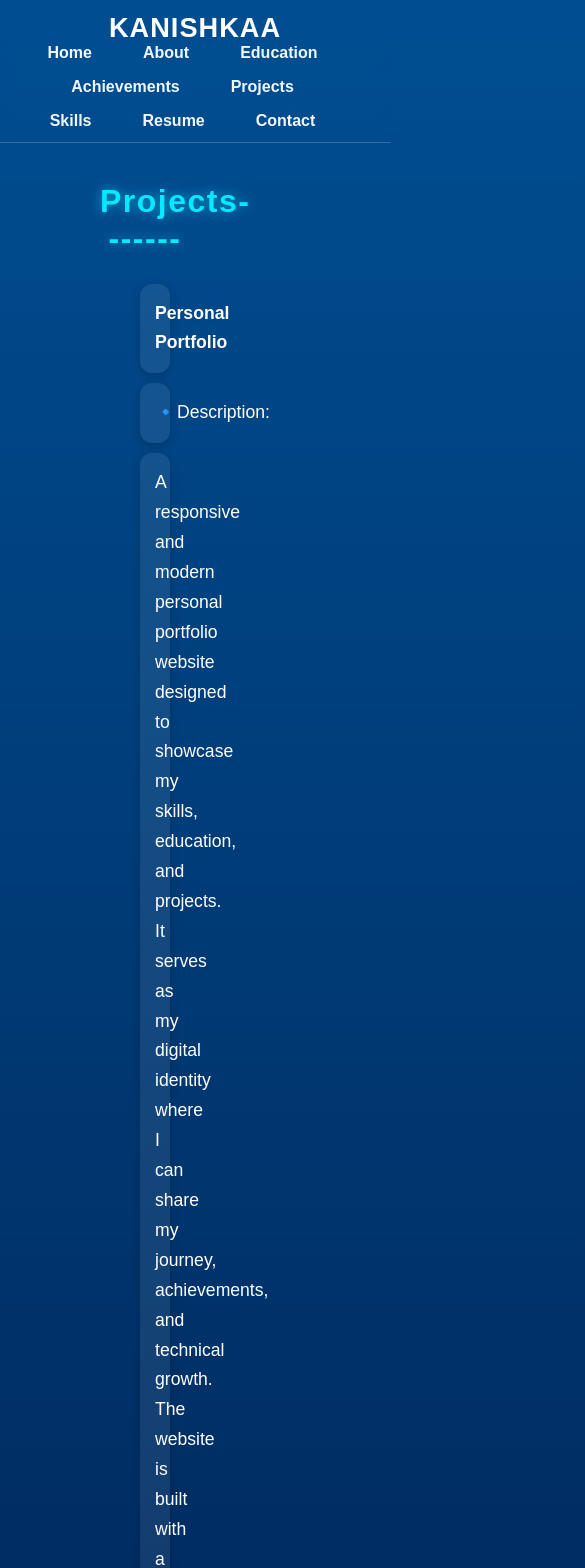
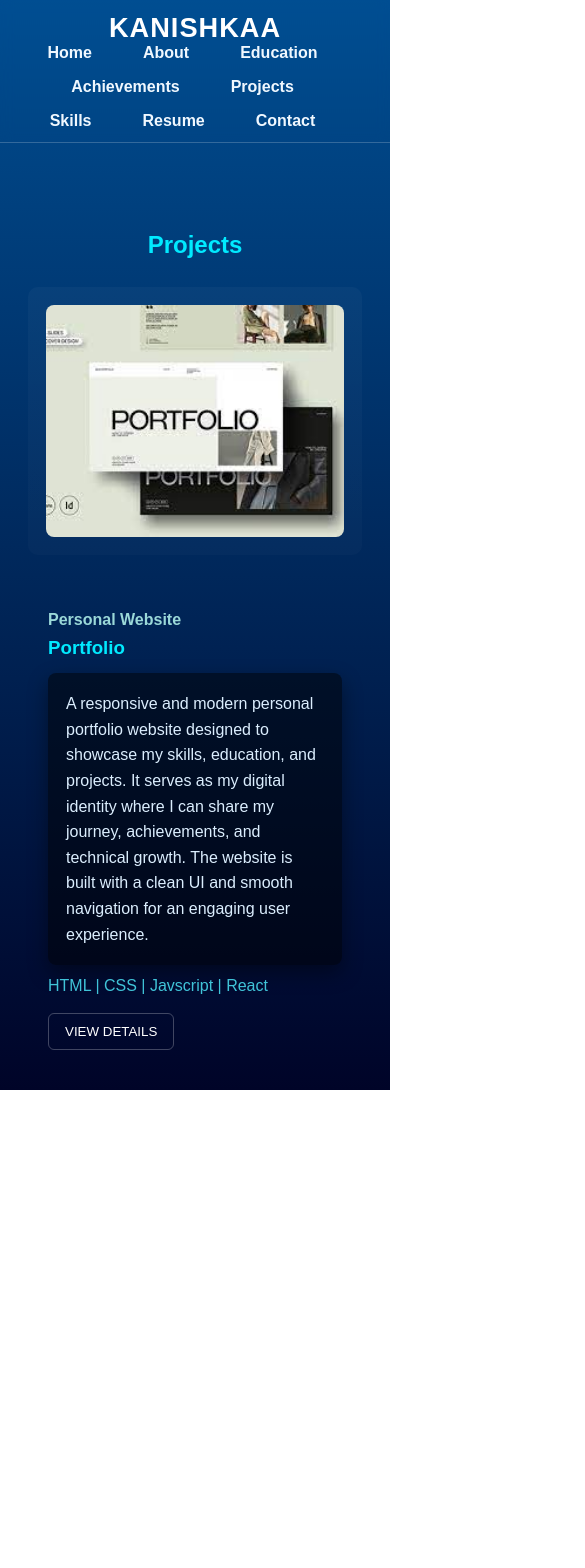
Before and after one commit to Kanishkaa-M/Portfolio, a React (Vite) app in the folder react-app/: page /projects in a window 390 px wide. Shown: the top 1568 px of the page, 585 px wide, since content can reach past the window. After the commit the page ends 1090 px from the top, so only its background shows below. Built offline with nearby package versions, Linux system fonts and the light colour scheme.

Commit message:
Made some updates to the project section

```diff
--- a/react-app/src/pages/Projects.jsx
+++ b/react-app/src/pages/Projects.jsx
@@ -1,21 +1,56 @@
-import React from 'react'
+import React, { useState } from 'react'
+import portfolio from '../assets/image.png'
 
 export default function Projects(){
+    const [open, setOpen] = useState(false)
+
+  const project = {
+    title: 'Portfolio',
+    subtitle: 'Personal Website',
+    description: `A responsive and modern personal portfolio website designed to showcase my skills, education, and projects. It serves as my digital identity where I can share my journey, achievements, and technical growth. The website is built with a clean UI and smooth navigation for an engaging user experience.`,
+    tech: ['HTML','CSS','Javscript','React'],
+    image: portfolio
+  }
+
   return (
-    <div className="about">
-      <h2>Projects-------</h2>
-      <div>
-        <p><b> Personal Portfolio</b></p>
-        <p>🔹Description:</p>
-        <p>A responsive and modern personal portfolio website designed to showcase my skills, education, and projects. It serves as my digital identity where I can share my journey, achievements, and technical growth. The website is built with a clean UI and smooth navigation for an engaging user experience.</p>
-        <p>🔹Tech Stack:</p>
-        <p>HTML, CSS</p>
-        <p>🔹Features:</p>
-        <p>Interactive home section with typing animation, About section, Education and skills sections, Project showcase with preview links, Resume download option, Contact section with direct links to LinkedIn, GitHub, and Gmail.</p>
-        <center>
-          <img src="/img/portfolio.jpeg" alt="portfolio preview" style={{width:500}} />
-        </center>
+    <section className="projects-section">
+      <h2 className="projects-title">Projects</h2>
+
+      <div className="featured-project">
+        <div className="project-media">
+          <img src={project.image} alt={project.title} />
+        </div>
+
+        <div className="project-info">
+          <p className="project-sub">{project.subtitle}</p>
+          <h3 className="project-title">{project.title}</h3>
+
+          <div className="project-card">
+            <p className="project-excerpt">{project.description}</p>
+          </div>
+
+          <p className="project-tech">{project.tech.join(' | ')}</p>
+
+          <div className="project-actions">
+            <button className="view-btn" onClick={() => setOpen(true)}>VIEW DETAILS</button>
+          </div>
+        </div>
       </div>
-    </div>
+
+      {open && (
+        <div className="modal-backdrop" onClick={() => setOpen(false)}>
+          <div className="modal" onClick={(e)=>e.stopPropagation()}>
+            <h3>{project.title}</h3>
+            <p className="modal-sub">{project.subtitle}</p>
+            <img src={project.image} alt={project.title} style={{maxWidth: '100%', borderRadius: 8, marginTop: 12}} />
+            <p style={{marginTop:12}}>{project.description}</p>
+            <p className="project-tech">{project.tech.join(' | ')}</p>
+            <div style={{textAlign:'right', marginTop:12}}>
+              <button className="view-btn" onClick={()=>setOpen(false)}>Close</button>
+            </div>
+          </div>
+        </div>
+      )}
+    </section>
   )
 }
--- a/react-app/src/style.css
+++ b/react-app/src/style.css
@@ -467,3 +467,92 @@ nav a:hover{
   from { transform: translateY(20px); opacity: 0; }
   to { transform: translateY(0); opacity: 1; }
 }
+.projects-section{
+  padding: 40px 100px;
+}
+.projects-title{
+  text-align: center;
+  color: #00eaff;
+  margin-bottom: 28px;
+}
+.featured-project{
+  display: grid;
+  grid-template-columns: 1fr 1fr;
+  gap: 28px;
+  align-items: center;
+}
+.project-media{
+  background: linear-gradient(180deg, rgba(255,255,255,0.03), rgba(255,255,255,0.02));
+  border-radius: 10px;
+  padding: 18px;
+}
+.project-media img{
+  width: 100%;
+  height: auto;
+  border-radius: 8px;
+  display: block;
+}
+.project-info{
+  padding: 12px 20px;
+}
+.project-sub{
+  color: #9ad8d8;
+  font-weight: 600;
+  margin-bottom: 8px;
+}
+.project-title{
+  color: #00eaff;
+  margin: 6px 0 14px;
+}
+.project-card{
+  background: rgba(0,0,0,0.5);
+  border-radius: 8px;
+  padding: 18px;
+  color: #dbeefe;
+  box-shadow: 0 8px 20px rgba(0,0,0,0.4);
+}
+.project-excerpt{
+  margin: 0;
+  line-height: 1.6;
+}
+.project-tech{
+  color: #40c4d8;
+  margin-top: 12px;
+}
+.project-actions{ margin-top: 18px; }
+.view-btn{
+  background: transparent;
+  color: #fff;
+  border: 1px solid rgba(255,255,255,0.25);
+  padding: 10px 16px;
+  border-radius: 6px;
+  cursor: pointer;
+}
+.view-btn:hover{ transform: translateY(-2px); box-shadow: 0 6px 18px rgba(0,0,0,0.35); }
+
+/* Modal */
+.modal-backdrop{
+  position: fixed;
+  inset: 0;
+  background: rgba(2,6,23,0.6);
+  display: flex;
+  align-items: center;
+  justify-content: center;
+  z-index: 2000;
+  padding: 24px;
+}
+.modal{
+  background: linear-gradient(180deg, rgba(10,10,14,0.95), rgba(6,6,10,0.95));
+  color: #e6fbff;
+  padding: 20px;
+  border-radius: 10px;
+  max-width: 900px;
+  width: 100%;
+  box-shadow: 0 20px 60px rgba(0,0,0,0.6);
+}
+
+@media (max-width: 900px){
+  .projects-section{ padding: 28px; }
+  .featured-project{ grid-template-columns: 1fr; }
+  .project-media{ order: -1; }
+}
```
Also changed, not shown: react-app/src/assets/image.png (added), react-app/src/pages/Home.jsx (line endings or trailing spaces).
